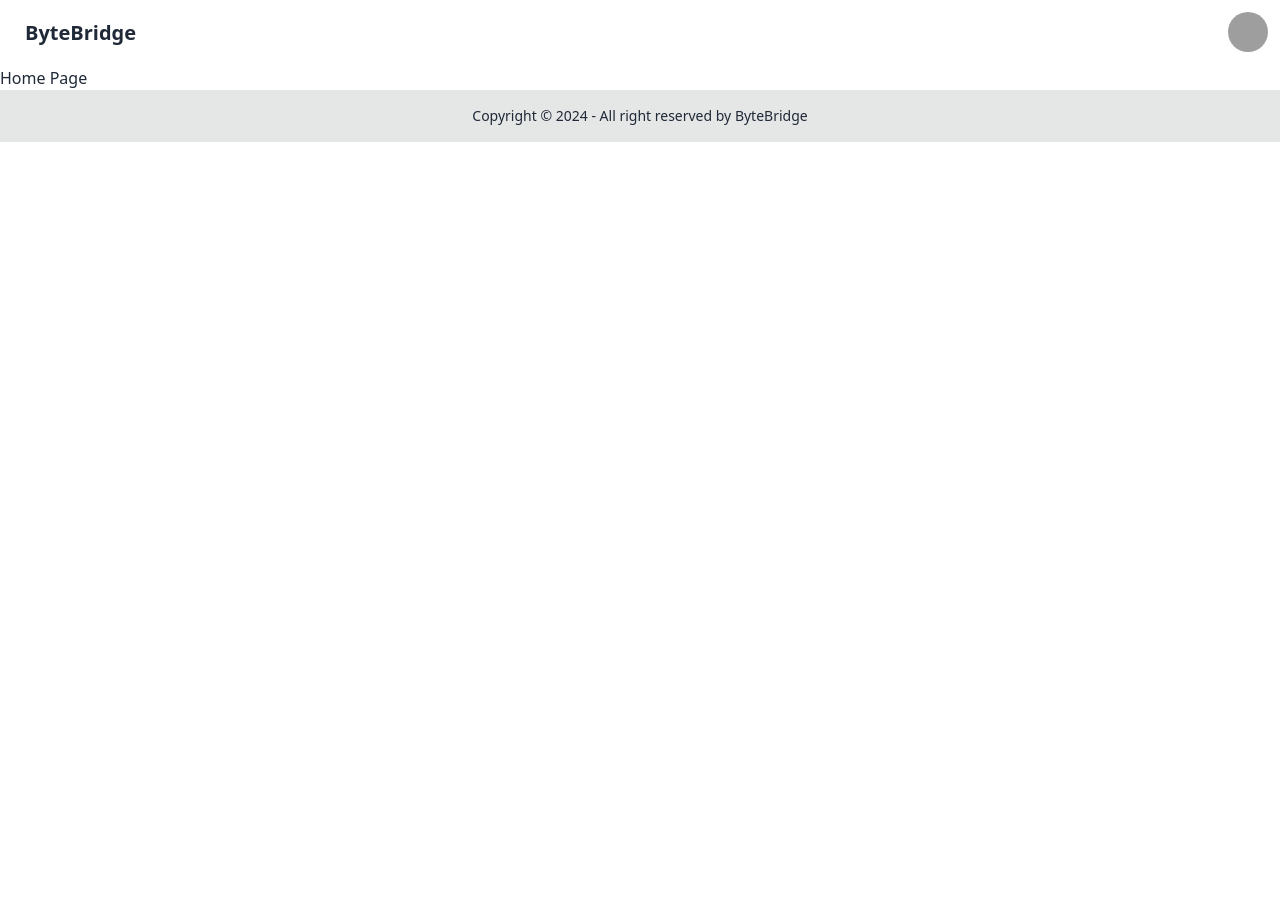
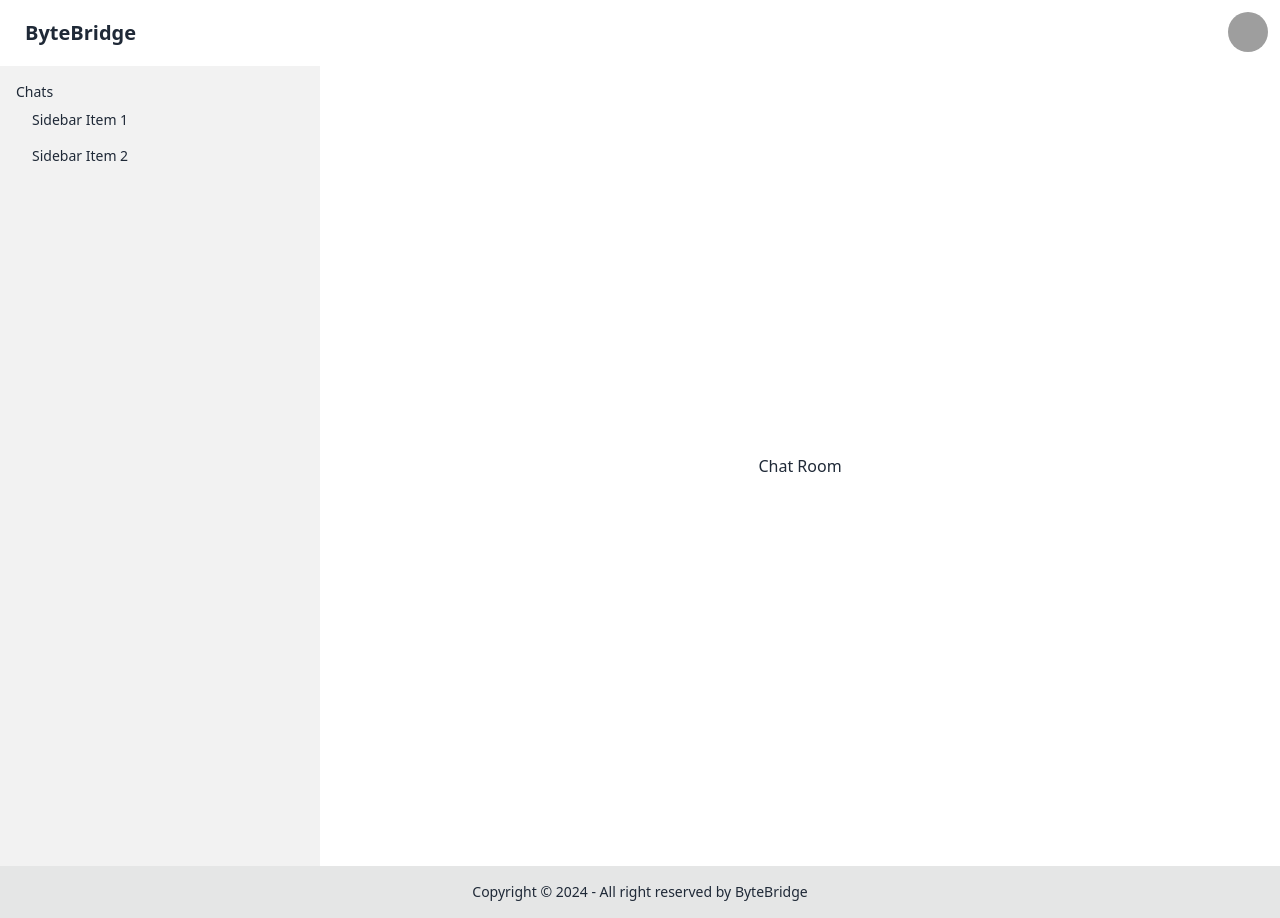
Before and after one commit to techwithdani/Auth, a React (Vite) app in the folder client/: page /home in a window 1280 px wide. Before the commit the page ends 800 px from the top, so only its background shows below. Built offline with nearby package versions, Linux system fonts and the light colour scheme; sample sign-in values are in the browser's storage; grey boxes are pictures that could not be loaded.

Commit message:
Add drawer component to home page

```diff
--- a/client/src/pages/HomePage.jsx
+++ b/client/src/pages/HomePage.jsx
@@ -1,10 +1,11 @@
+import Drawer from "../components/Drawer";
 import MainLayout from "../layouts/MainLayout";
 
 const HomePage = () => {
   return (
     <>
       <MainLayout>
-        <h1>Home Page</h1>
+        <Drawer />
       </MainLayout>
     </>
   );
```
